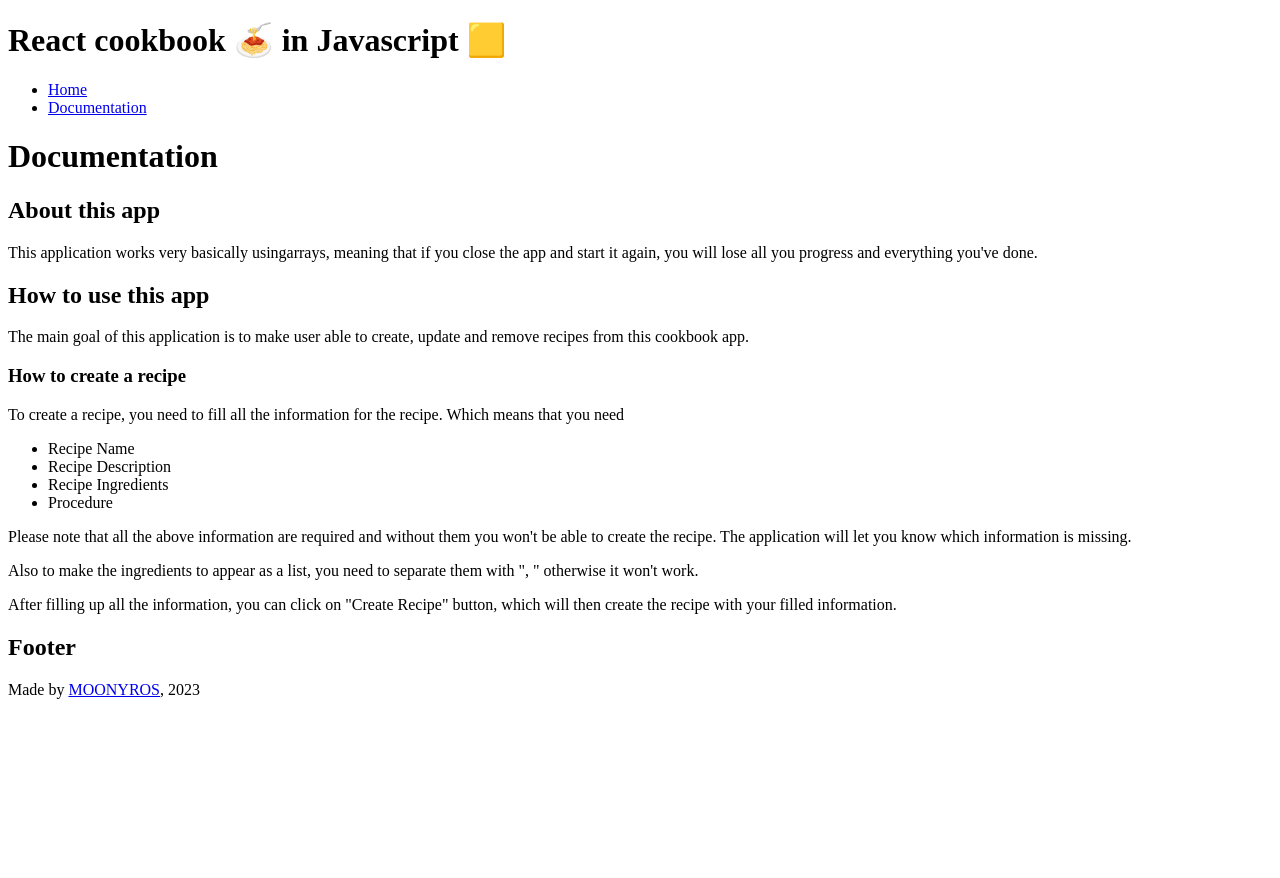
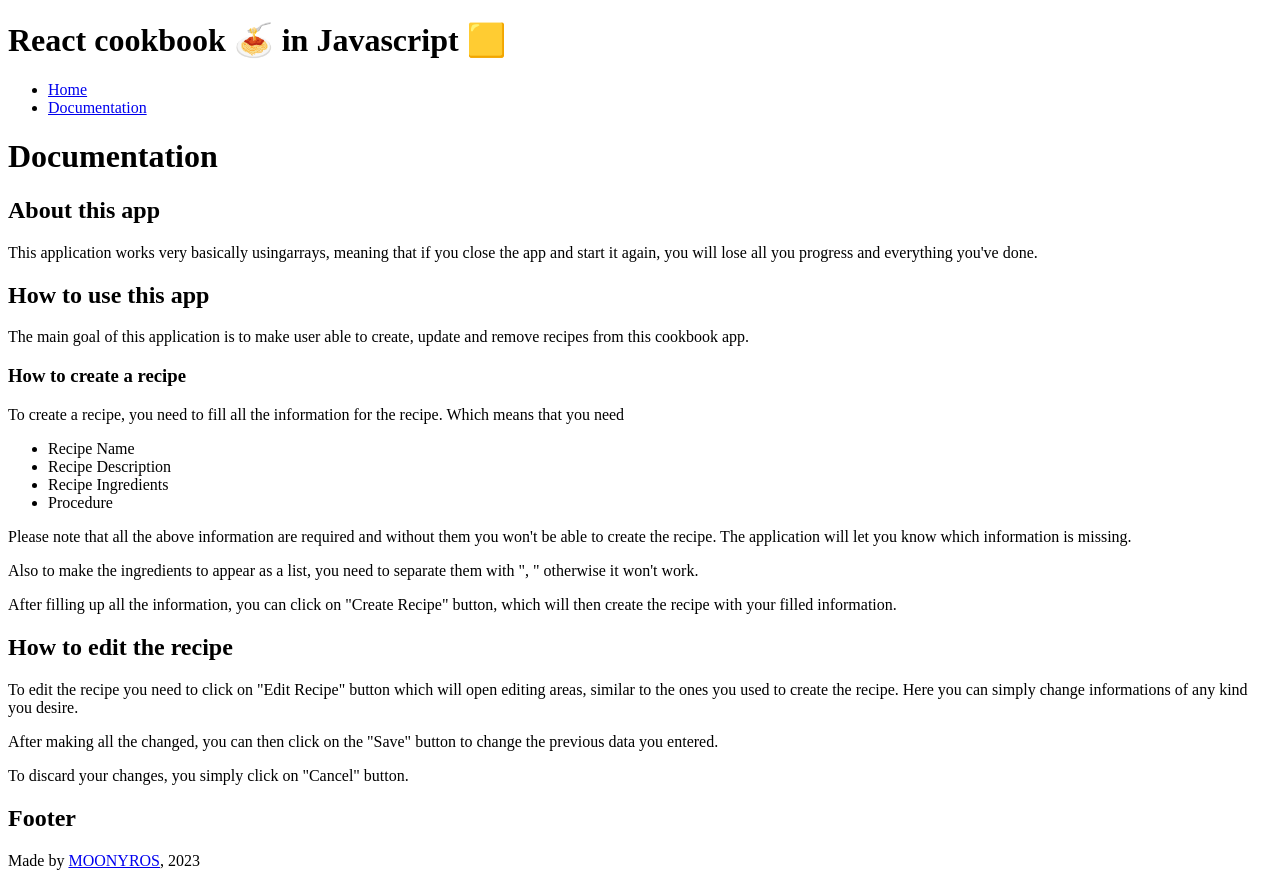
Before and after one commit to MOONYROS/js-react-cookbook, a React (Vite) app: page /documentation in a window 1280 px wide. Before the commit the page ends 800 px from the top, so only its background shows below. Built offline with nearby package versions, Linux system fonts and the light colour scheme.

Commit message:
recipe edit chapter

```diff
--- a/src/components/Documentation.jsx
+++ b/src/components/Documentation.jsx
@@ -45,6 +45,23 @@ export default function Documentation() {
                     with your filled information.
                 </p>
             </div>
+            <div>
+                <h2>How to edit the recipe</h2>
+                <p>
+                    To edit the recipe you need to click on "Edit Recipe" button
+                    which will open editing areas, similar to the ones you used
+                    to create the recipe. Here you can simply change
+                    informations of any kind you desire.
+                </p>
+                <p>
+                    After making all the changed, you can then click on the
+                    "Save" button to change the previous data you entered.
+                </p>
+                <p>
+                    To discard your changes, you simply click on "Cancel"
+                    button.
+                </p>
+            </div>
         </>
     );
 }
```
